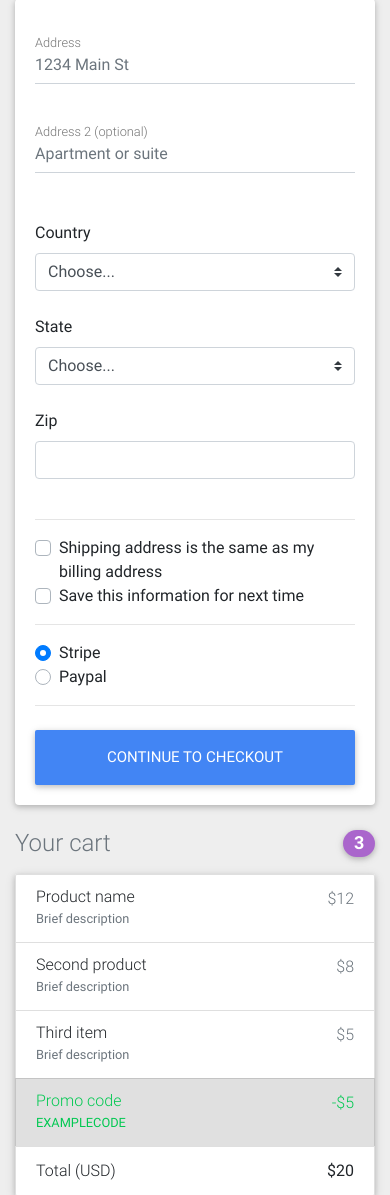
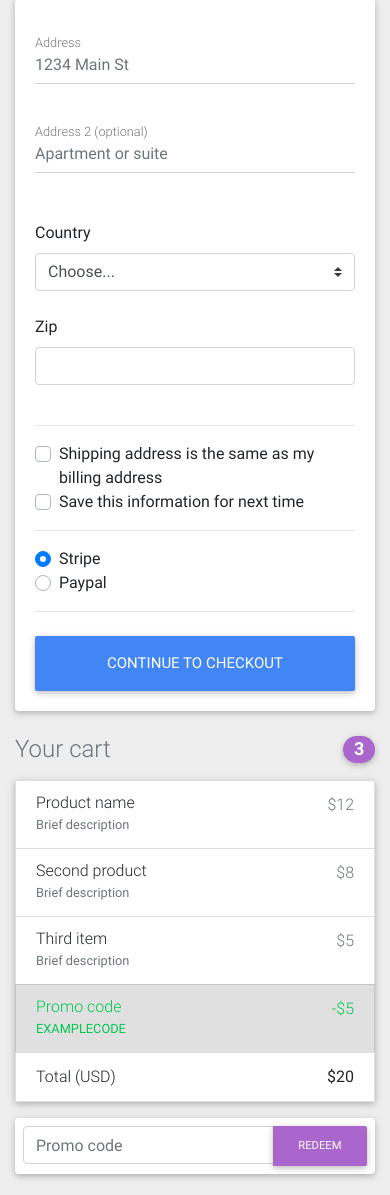
Before and after one commit to safwanvk/Zabshop, a Django app: page /checkout/ in a window 390 px wide. Shown: the part 207-1402 px from the top of the page. Run offline with Django 3.2, Linux system fonts and the light colour scheme; some libraries are stand-ins or nearby versions.

Commit message:
Set form as CheckoutForm

```diff
--- a/ecomm/settings.py
+++ b/ecomm/settings.py
@@ -37,7 +37,8 @@ INSTALLED_APPS = [
     'django.contrib.sessions',
     'django.contrib.messages',
     'django.contrib.staticfiles',
-    'core'
+    'core',
+    'django_countries'
 ]
 
 MIDDLEWARE = [
--- a/templates/checkout.html
+++ b/templates/checkout.html
@@ -48,21 +48,6 @@
                   </select>
                   <div class="invalid-feedback">
                     Please select a valid country.
-                  </div>
-
-                </div>
-                <!--Grid column-->
-
-                <!--Grid column-->
-                <div class="col-lg-4 col-md-6 mb-4">
-
-                  <label for="state">State</label>
-                  <select class="custom-select d-block w-100" id="state" required>
-                    <option value="">Choose...</option>
-                    <option>California</option>
-                  </select>
-                  <div class="invalid-feedback">
-                    Please provide a valid state.
                   </div>
 
                 </div>
```
Also changed, not shown: core/forms.py (+12 -0 lines), requirements.txt (added, +28 -0 lines).
